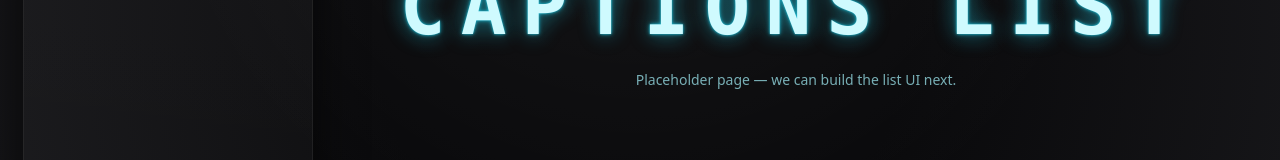
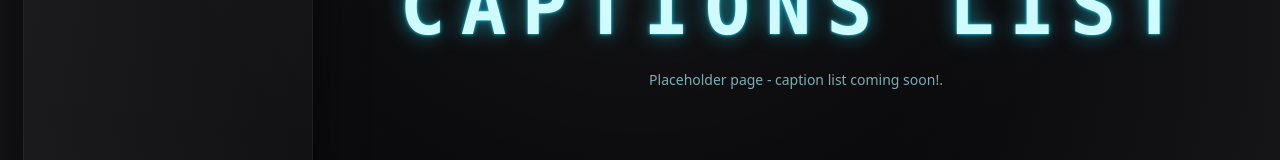
Before and after one commit to veerprasad05/crackd-sem, a Next.js app: page /captions in a window 1280 px wide. Shown: the part 370-530 px from the top of the page. Built offline with nearby package versions, Linux system fonts and the light colour scheme.

Commit message:
changed placeholder text

```diff
--- a/app/captions/page.tsx
+++ b/app/captions/page.tsx
@@ -5,7 +5,7 @@ export default function CaptionsPage() {
         CAPTIONS LIST
       </h1>
       <p className="mt-6 text-sm text-cyan-200/70">
-        Placeholder page — we can build the list UI next.
+        Placeholder page - caption list coming soon!.
       </p>
     </div>
   );
```
